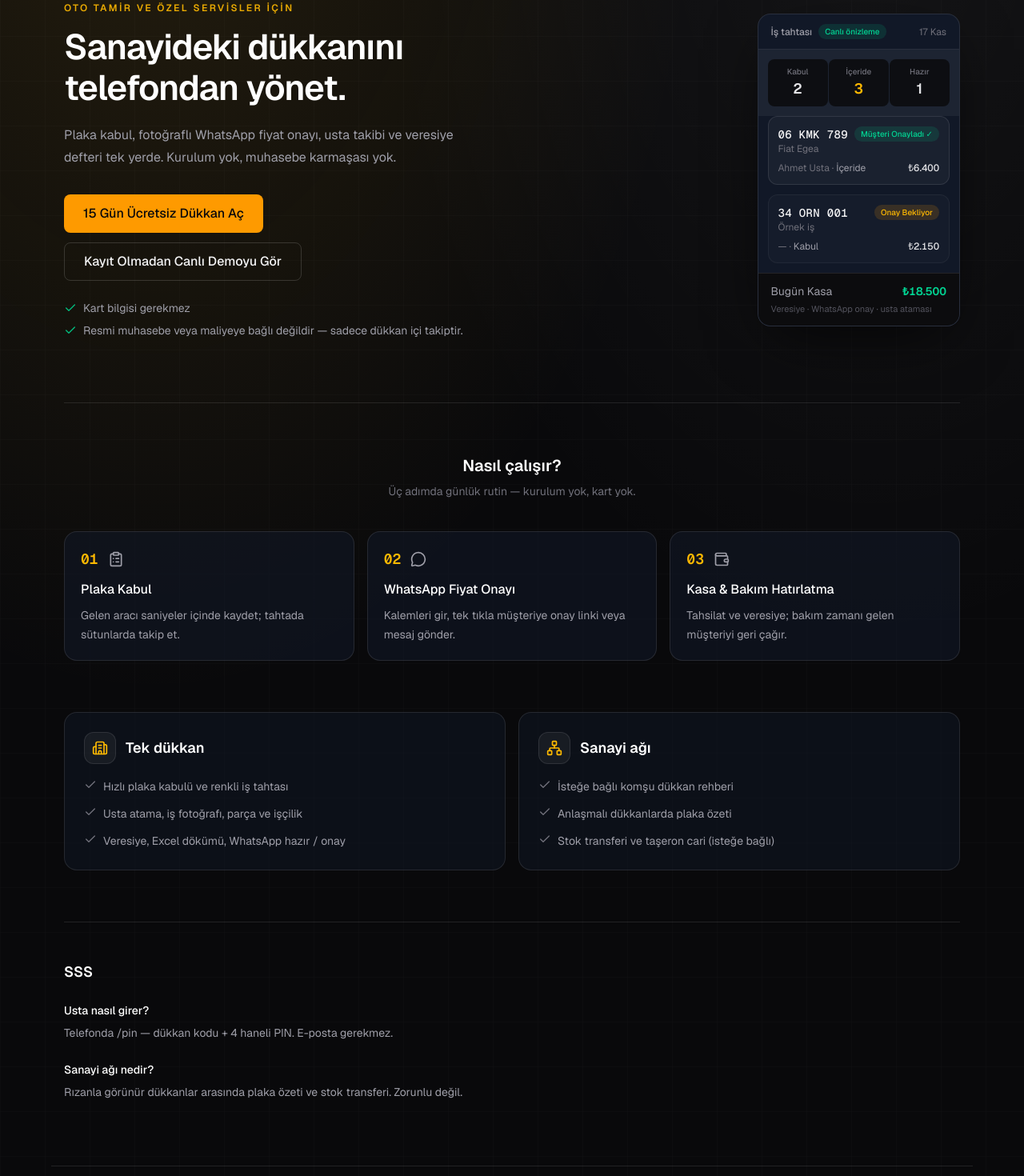
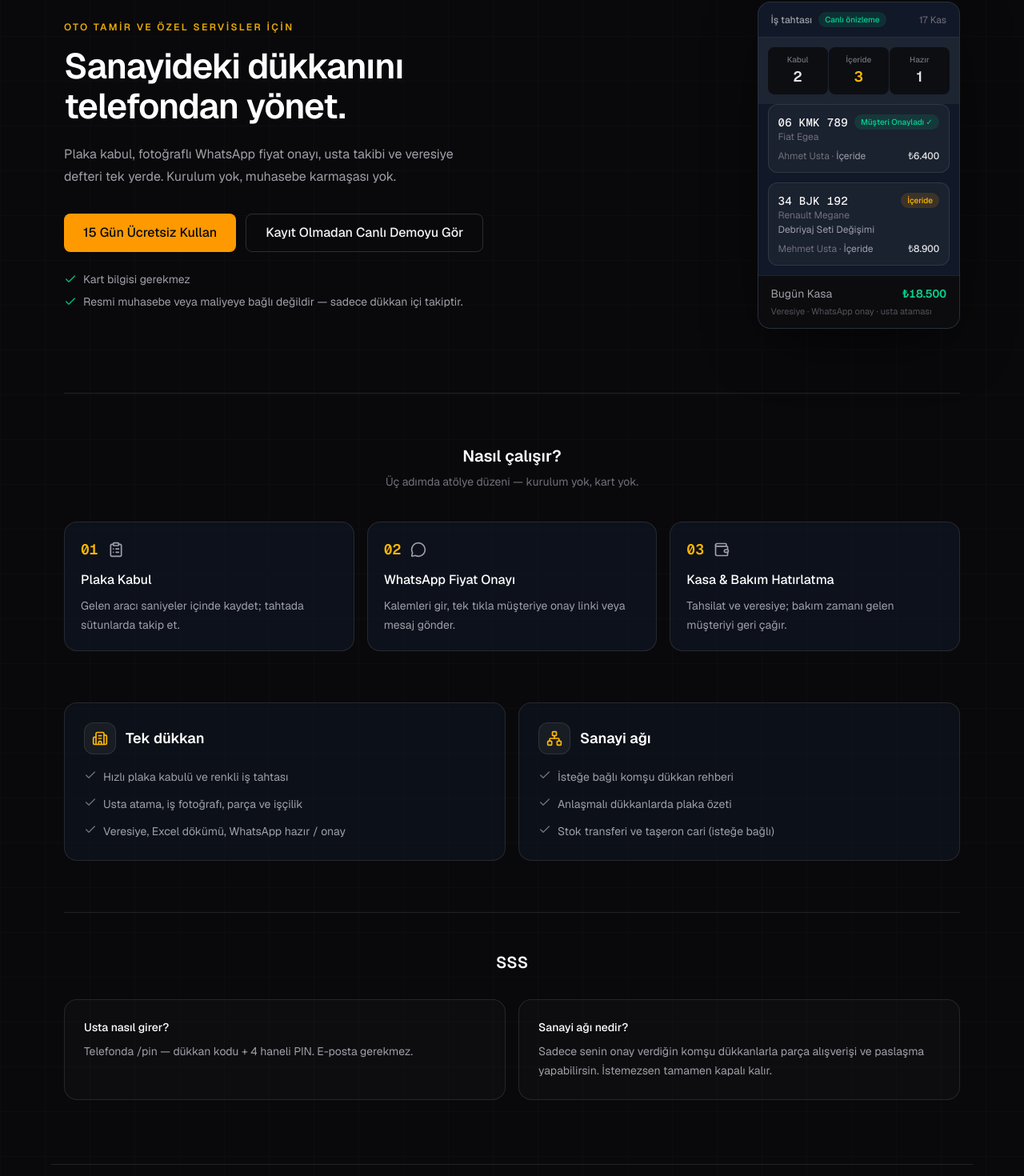
Before and after one commit to arenovyc/sanayidesk, a Next.js app: page / in a window 1280 px wide. Shown: the part 123-1593 px from the top of the page at 80% size. Built offline with nearby package versions, Linux system fonts and the light colour scheme; no server answers.

Commit message:
Polish home copy, side-by-side CTAs, flat anthracite ground, SSS cards.
Natural Turkish labels, Megane preview row, remove amber glow wash.

Co-authored-by: Cursor <cursoragent@cursor.com>

```diff
--- a/src/components/landing/home-board-preview.tsx
+++ b/src/components/landing/home-board-preview.tsx
@@ -48,13 +48,13 @@ export function HomeBoardPreview() {
         status="İçeride"
       />
       <UsageCard
-        plate="34 ORN 001"
-        vehicle="Örnek iş"
-        badge={{ text: "Onay Bekliyor", tone: "amber" }}
-        mechanic="—"
-        amount="₺2.150"
-        status="Kabul"
-        muted
+        plate="34 BJK 192"
+        vehicle="Renault Megane"
+        job="Debriyaj Seti Değişimi"
+        badge={{ text: "İçeride", tone: "amber" }}
+        mechanic="Mehmet Usta"
+        amount="₺8.900"
+        status="İçeride"
       />
 
       <div className="border-t border-white/10 bg-[#0c0c0e] px-4 py-3">
@@ -75,19 +75,19 @@ export function HomeBoardPreview() {
 function UsageCard({
   plate,
   vehicle,
+  job,
   badge,
   mechanic,
   amount,
   status,
-  muted,
 }: {
   plate: string;
   vehicle: string;
+  job?: string;
   badge: { text: string; tone: "emerald" | "amber" };
   mechanic: string;
   amount: string;
   status: string;
-  muted?: boolean;
 }) {
   const badgeClass =
     badge.tone === "emerald"
@@ -95,19 +95,16 @@ function UsageCard({
       : "bg-amber-500/15 text-amber-400";
 
   return (
-    <div
-      className={
-        muted
-          ? "mx-3 mb-3 rounded-xl border border-white/5 bg-white/[0.02] p-3"
-          : "mx-3 mb-3 rounded-xl border border-white/10 bg-white/[0.04] p-3"
-      }
-    >
+    <div className="mx-3 mb-3 rounded-xl border border-white/10 bg-white/[0.04] p-3">
       <div className="flex items-start justify-between gap-2">
         <div>
           <p className="font-mono text-sm font-medium tracking-wide text-zinc-100">
             {plate}
           </p>
           <p className="text-xs text-zinc-500">{vehicle}</p>
+          {job ? (
+            <p className="mt-0.5 text-xs text-zinc-400">{job}</p>
+          ) : null}
         </div>
         <span
           className={`shrink-0 rounded-full px-2 py-0.5 text-[10px] font-medium ${badgeClass}`}
--- a/src/components/landing/home-content.tsx
+++ b/src/components/landing/home-content.tsx
@@ -44,21 +44,19 @@ export function HomeContent({
               veresiye defteri tek yerde. Kurulum yok, muhasebe karmaşası yok.
             </p>
 
-            <div className="mt-8 flex flex-col gap-3 sm:flex-row sm:flex-wrap">
+            <div className="mt-8 flex flex-col gap-3 sm:flex-row sm:items-center">
               <Button
                 asChild
                 size="lg"
-                className="bg-amber-500 text-zinc-950 hover:bg-amber-400"
+                className="bg-amber-500 text-zinc-950 hover:bg-amber-400 sm:shrink-0"
               >
-                <Link href="/register">
-                  {TRIAL_DAYS} Gün Ücretsiz Dükkan Aç
-                </Link>
+                <Link href="/register">{TRIAL_DAYS} Gün Ücretsiz Kullan</Link>
               </Button>
               <Button
                 asChild
                 size="lg"
                 variant="outline"
-                className="border-white/15 bg-transparent text-zinc-100 hover:bg-white/5 hover:text-white"
+                className="border-white/15 bg-transparent text-zinc-100 hover:bg-white/5 hover:text-white sm:shrink-0"
               >
                 <Link href="/demo">Kayıt Olmadan Canlı Demoyu Gör</Link>
               </Button>
@@ -90,7 +88,7 @@ export function HomeContent({
             Nasıl çalışır?
           </h2>
           <p className="mx-auto mt-2 max-w-md text-center text-sm text-zinc-500">
-            Üç adımda günlük rutin — kurulum yok, kart yok.
+            Üç adımda atölye düzeni — kurulum yok, kart yok.
           </p>
           <ol className="mt-10 grid gap-4 md:grid-cols-3">
             {[
@@ -159,23 +157,23 @@ export function HomeContent({
         </section>
 
         <section className="mt-16 border-t border-white/10 pt-12">
-          <h2 className="text-lg font-semibold text-white">SSS</h2>
-          <dl className="mt-6 space-y-6">
-            <div>
+          <h2 className="text-center text-xl font-semibold text-white">SSS</h2>
+          <dl className="mt-8 grid gap-4 md:grid-cols-2">
+            <div className="rounded-2xl border border-white/10 bg-white/[0.02] p-6">
               <dt className="text-sm font-medium text-white">
                 Usta nasıl girer?
               </dt>
-              <dd className="mt-1.5 text-sm leading-6 text-zinc-400">
+              <dd className="mt-2 text-sm leading-6 text-zinc-400">
                 Telefonda /pin — dükkan kodu + 4 haneli PIN. E-posta gerekmez.
               </dd>
             </div>
-            <div>
+            <div className="rounded-2xl border border-white/10 bg-white/[0.02] p-6">
               <dt className="text-sm font-medium text-white">
                 Sanayi ağı nedir?
               </dt>
-              <dd className="mt-1.5 text-sm leading-6 text-zinc-400">
-                Rızanla görünür dükkanlar arasında plaka özeti ve stok transferi.
-                Zorunlu değil.
+              <dd className="mt-2 text-sm leading-6 text-zinc-400">
+                Sadece senin onay verdiğin komşu dükkanlarla parça alışverişi ve
+                paslaşma yapabilirsin. İstemezsen tamamen kapalı kalır.
               </dd>
             </div>
           </dl>
--- a/src/components/landing/marketing-shell.tsx
+++ b/src/components/landing/marketing-shell.tsx
@@ -30,16 +30,10 @@ export function MarketingShell({
       }
     >
       {dark ? (
-        <>
-          <div
-            aria-hidden
-            className="pointer-events-none absolute inset-0 bg-[radial-gradient(ellipse_at_15%_-10%,rgba(251,191,36,0.12),transparent_45%),radial-gradient(ellipse_at_85%_0%,rgba(255,255,255,0.05),transparent_40%)]"
-          />
-          <div
-            aria-hidden
-            className="pointer-events-none absolute inset-0 opacity-[0.04] [background-image:linear-gradient(rgba(255,255,255,0.45)_1px,transparent_1px),linear-gradient(90deg,rgba(255,255,255,0.45)_1px,transparent_1px)] [background-size:56px_56px]"
-          />
-        </>
+        <div
+          aria-hidden
+          className="pointer-events-none absolute inset-0 opacity-[0.035] [background-image:linear-gradient(rgba(255,255,255,0.5)_1px,transparent_1px),linear-gradient(90deg,rgba(255,255,255,0.5)_1px,transparent_1px)] [background-size:56px_56px]"
+        />
       ) : null}
 
       <header className="relative z-10 border-b border-white/10">
```
